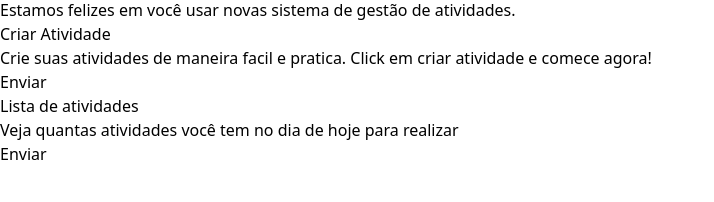
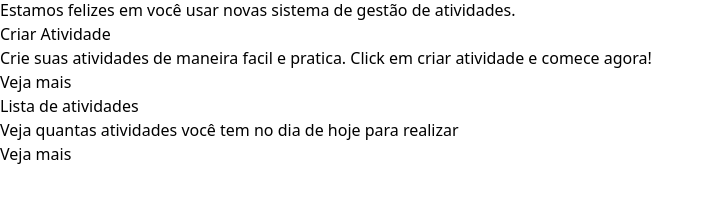
Before and after one commit to Helton-Carlos/tayUI, a Vue app: page / in a window 1280 px wide. Both pictures are taken after typing "name@example.com", "Sample123" into the empty fields and a click on the button "Logar". Shown: the part 122-324 px from the top of the page, without its empty margins (0-714 px from the left). Built offline with nearby package versions, Linux system fonts and the light colour scheme; the HTML template or start-up script is replaced by a standard one.

Commit message:
feat: enviar mundaça teste

```diff
--- a/src/component/Cards.vue
+++ b/src/component/Cards.vue
@@ -5,15 +5,15 @@ const card = cards();
 
 <template>
   <div
-    class="w-full p-4 bg-write-600 my-2 rounded shadow-lg border-2 sm:w-1/2"
+    class="w-full p-4 my-2 border-2 rounded shadow-lg bg-write-600 sm:w-1/2"
     v-for="cards in card"
     :key="cards"
   >
     <p class="font-bold">{{ cards.titulo }}</p>
     <p>{{ cards.texto }}</p>
     <router-link :to="cards.rota">
-      <button class="btn bg-indigo-600 text-white px-2 py-1 rounded-md">
-        Enviar
+      <button class="px-2 py-1 text-white bg-indigo-600 rounded-md btn">
+        Veja mais
       </button>
     </router-link>
   </div>
```
